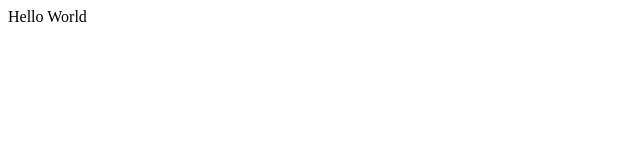
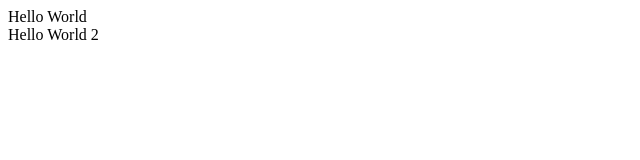
Before and after one commit to ShehanGit/movie-theatr-management-repo2, a plain HTML site: page index.html in a window 1280 px wide. Shown: the full height of the page, 0-640 px from the left. Drawn offline with Linux system fonts and the light colour scheme.

Commit message:
Update index.html
2nd change

```diff
--- a/index.html
+++ b/index.html
@@ -1 +1,2 @@
 <div>Hello World</div>
+<div>Hello World 2</div>
```
